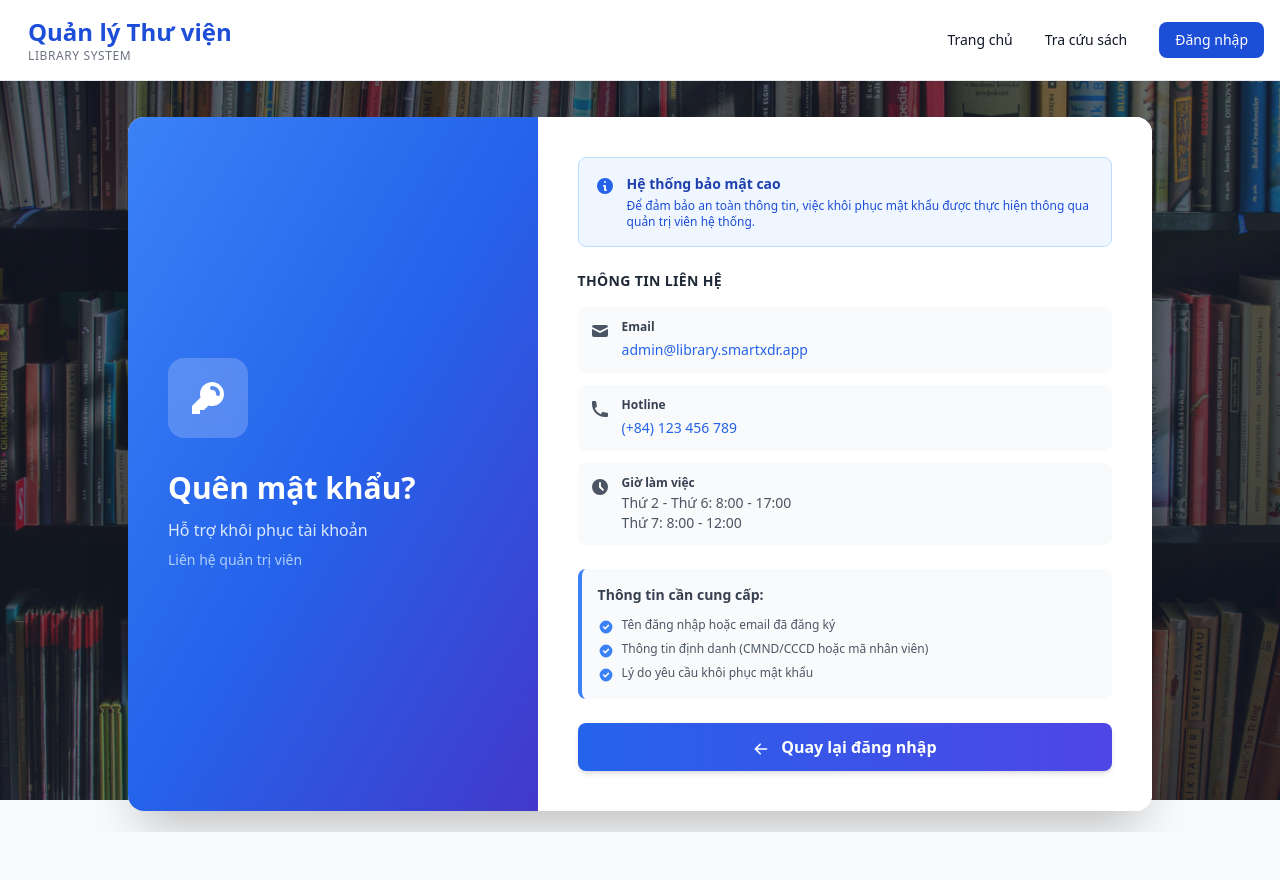
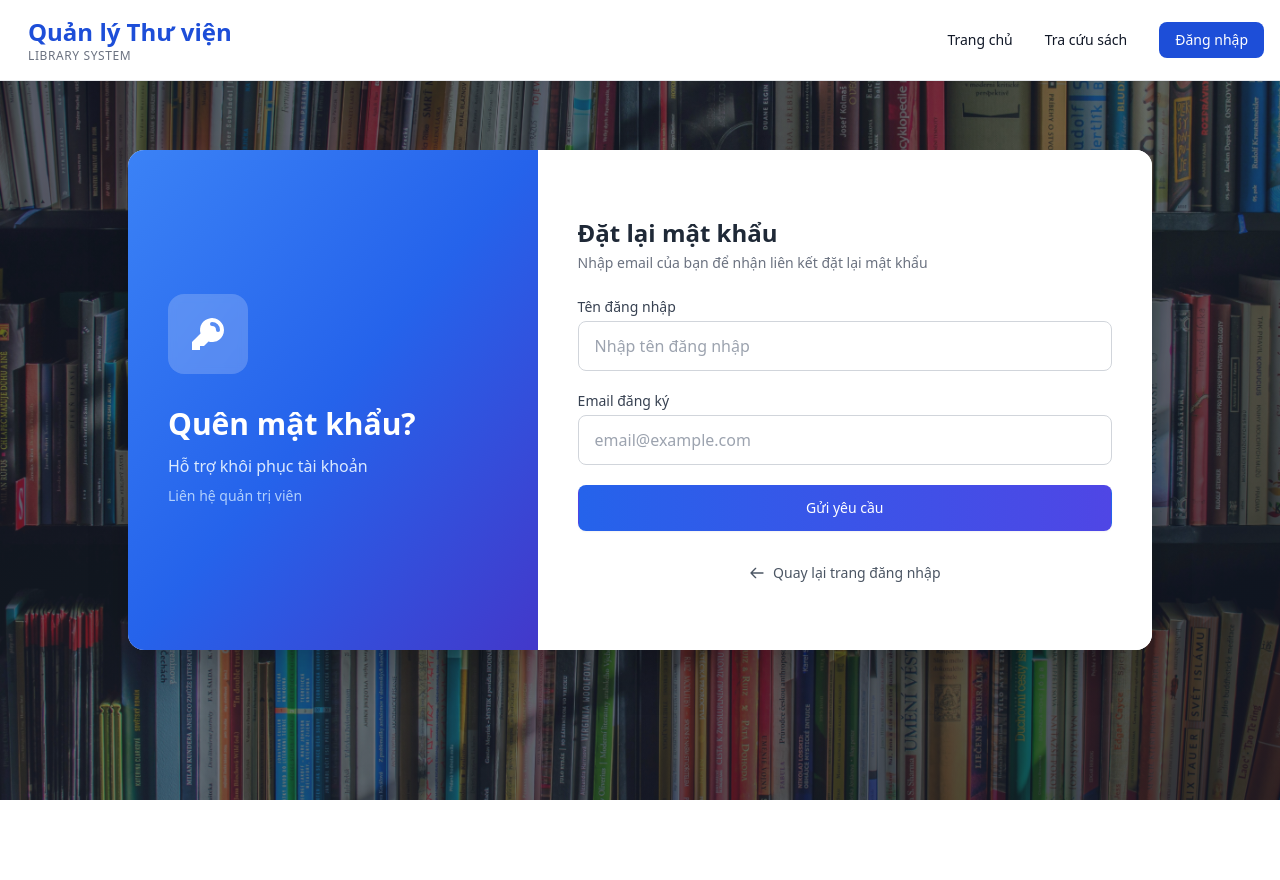
Before and after one commit to WanThinnn/Library-Management-System, a Django app: page /password-reset/ in a window 1280 px wide. After the commit the page ends 800 px from the top, so only its background shows below. Run offline with Django 5.2, Linux system fonts and the light colour scheme; some libraries are stand-ins or nearby versions.

Commit message:
feat: Implement comprehensive user authentication, account management, and initial application forms.

```diff
--- a/src/LibraryApp/forms.py
+++ b/src/LibraryApp/forms.py
@@ -30,6 +30,48 @@ class SafeIntegerField(forms.IntegerField):
             return value_int
         except (ValueError, TypeError):
             raise ValidationError(self.error_messages['invalid'], code='invalid')
+
+
+from django.contrib.auth.forms import AuthenticationForm, PasswordResetForm
+
+class UserEmailPasswordResetForm(PasswordResetForm):
+    """
+    Form quên mật khẩu custom
+    Yêu cầu nhập cả Username và Email để xác thực
+    """
+    username = forms.CharField(
+        label='Tên đăng nhập',
+        max_length=150,
+        widget=forms.TextInput(attrs={
+            'class': 'form-control',
+            'placeholder': 'Nhập tên đăng nhập',
+            'autofocus': True
+        })
+    )
+
+    # Override email field to add class/placeholder
+    email = forms.EmailField(
+        label='Email đăng ký',
+        max_length=254,
+        widget=forms.EmailInput(attrs={
+            'class': 'form-control',
+            'placeholder': 'email@example.com'
+        })
+    )
+
+    def clean(self):
+        cleaned_data = super().clean()
+        username = cleaned_data.get('username')
+        email = cleaned_data.get('email')
+
+        if username and email:
+            # Kiểm tra xem có user nào khớp cả username và email không
+            exists = User.objects.filter(username=username, email=email, is_active=True).exists()
+            if not exists:
+                raise ValidationError(
+                    "Thông tin tên đăng nhập và email không khớp, hoặc tài khoản không tồn tại."
+                )
+        return cleaned_data
 
 
 class LibraryLoginForm(AuthenticationForm):
--- a/src/LibraryApp/urls.py
+++ b/src/LibraryApp/urls.py
@@ -1,4 +1,5 @@
 from django.urls import path
+from django.contrib.auth import views as auth_views
 from . import views
 
 urlpatterns = [
@@ -9,6 +10,16 @@ urlpatterns = [
     path('logout/', views.logout_view, name='logout'),
     path('register/', views.register_view, name='register'),
     path('password-reset/', views.password_reset_view, name='password_reset'),
+
+    path('password-reset/done/',
+         auth_views.PasswordResetDoneView.as_view(template_name='accounts/password_reset_done.html'),
+         name='password_reset_done'),
+    path('password-reset-confirm/<uidb64>/<token>/',
+         auth_views.PasswordResetConfirmView.as_view(template_name='accounts/password_reset_confirm.html'),
+         name='password_reset_confirm'),
+    path('password-reset-complete/',
+         auth_views.PasswordResetCompleteView.as_view(template_name='accounts/password_reset_complete.html'),
+         name='password_reset_complete'),
 
     # Quản lý người dùng (CHỈ QUẢN LÝ)
     path('users/', views.user_list_view, name='user_list'),
--- a/src/LibraryApp/views.py
+++ b/src/LibraryApp/views.py
@@ -93,15 +93,73 @@ def logout_view(request):
     return redirect('/')
 
 
-def password_reset_view(request):
-    """
-    Trang quên mật khẩu
-    Hiển thị thông tin liên hệ quản trị viên
-    """
-    context = {
-        'page_title': 'Quên mật khẩu'
-    }
-    return render(request, 'accounts/password_reset.html', context)
+from django.contrib.auth.views import PasswordResetView
+from django.urls import reverse_lazy
+from django.conf import settings
+from urllib.parse import urlparse
+from .forms import UserEmailPasswordResetForm
+
+class CustomPasswordResetView(PasswordResetView):
+    template_name = 'accounts/password_reset.html'
+    email_template_name = 'accounts/password_reset_email.html'
+    subject_template_name = 'accounts/password_reset_subject.txt'
+    success_url = reverse_lazy('password_reset_done')
+    form_class = UserEmailPasswordResetForm
+
+    def get_context_data(self, **kwargs):
+        context = super().get_context_data(**kwargs)
+        context['page_title'] = 'Quên mật khẩu'
+        return context
+
+    def form_valid(self, form):
+        # Determine which URL info to use
+        # Logic:
+        # 1. Start with LOCAL_URL as default
+        # 2. If PUBLIC_URL is defined AND (we are not in DEBUG OR request host matches public domain), use PUBLIC_URL
+
+        target_url = settings.LOCAL_URL
+        public_url = settings.PUBLIC_URL
+
+        if public_url:
+            # Parse public url to get domain
+            try:
+                public_parts = urlparse(public_url)
+                request_host = self.request.get_host()
+
+                # If the current request is coming from the public domain, OR we strictly want to valid public url usage
+                # A simple heuristic: if request host is part of public url, use it.
+                # However, user said: "If tunnel...". Tunnel often means request host IS the public domain.
+                # But sometimes proxy setup is tricky.
+                # Let's trust the user's intent: If PUBLIC_URL is set, we prefer it if we are accessing via that domain
+                # OR if DEBUG is False (Production/Tunnel mode assumption).
+
+                if public_parts.netloc in request_host or not settings.DEBUG:
+                    target_url = public_url
+            except:
+                pass
+
+        # Extract domain and protocol from target_url
+        parsed = urlparse(target_url)
+        domain = parsed.netloc
+        scheme = parsed.scheme
+        use_https = (scheme == 'https')
+
+        opts = {
+            'use_https': use_https,
+            'token_generator': self.token_generator,
+            'from_email': self.from_email,
+            'email_template_name': self.email_template_name,
+            'subject_template_name': self.subject_template_name,
+            'request': self.request,
+            'html_email_template_name': self.html_email_template_name,
+            'extra_email_context': self.extra_email_context,
+            'domain_override': domain,
+        }
+        form.save(**opts)
+        return super().form_valid(form)
+
+# Rename to match urls.py expectation or update urls.py
+password_reset_view = CustomPasswordResetView.as_view()
 
 
 @login_required
--- a/src/LibraryManagementSystem/settings.py
+++ b/src/LibraryManagementSystem/settings.py
@@ -200,6 +200,10 @@ LOGOUT_REDIRECT_URL = '/auth/login/'
 # Password reset timeout (in seconds)
 PASSWORD_RESET_TIMEOUT = 3600  # 1 hour
 
+# Application URLs
+LOCAL_URL = os.getenv('LOCAL_URL', 'http://127.0.0.1:8000')
+PUBLIC_URL = os.getenv('PUBLIC_URL', None)
+
 # Security settings for production
 if not DEBUG:
     SECURE_SSL_REDIRECT = False  # Nginx handles SSL
--- a/src/templates/Accounts/login.html
+++ b/src/templates/Accounts/login.html
@@ -3,8 +3,8 @@
 
 {% block title %}Đăng nhập - {{ block.super }}{% endblock %}
 
-{% block content %}
-<div class="relative flex items-center justify-center px-4 py-6" style="min-height: calc(100vh - 4rem); max-height: calc(100vh - 4rem); overflow: hidden;">
+{% block body_content %}
+<div class="relative flex items-center justify-center px-4 h-screen overflow-hidden">
   <!-- Background full không crop -->
   <div class="fixed inset-0 z-0">
     <img
--- a/src/templates/Accounts/password_reset.html
+++ b/src/templates/Accounts/password_reset.html
@@ -3,8 +3,8 @@
 
 {% block title %}Quên mật khẩu - {{ block.super }}{% endblock %}
 
-{% block content %}
-<div class="relative flex items-center justify-center px-4 py-8" style="min-height: calc(100vh - 4rem); max-height: calc(100vh - 4rem); overflow: hidden;">
+{% block body_content %}
+<div class="relative flex items-center justify-center px-4 h-screen overflow-hidden">
   <!-- Background with blur overlay -->
   <div class="fixed inset-0 z-0">
     <img
@@ -38,107 +38,74 @@
         <!-- Right side - Content (3 columns) -->
         <div class="md:col-span-3 p-10 flex flex-col justify-center bg-white dark:bg-gray-800">
         <div class="space-y-6">
-          <!-- Information Card -->
-          <div class="bg-blue-50 dark:bg-blue-900/20 border border-blue-200 dark:border-blue-800 rounded-lg p-4">
-            <div class="flex items-start gap-3">
-              <svg class="w-5 h-5 text-blue-600 dark:text-blue-400 flex-shrink-0 mt-0.5" fill="currentColor" viewBox="0 0 20 20">
-                <path fill-rule="evenodd" d="M18 10a8 8 0 11-16 0 8 8 0 0116 0zm-7-4a1 1 0 11-2 0 1 1 0 012 0zM9 9a1 1 0 000 2v3a1 1 0 001 1h1a1 1 0 100-2v-3a1 1 0 00-1-1H9z" clip-rule="evenodd"/>
-              </svg>
-              <div>
-                <p class="text-sm font-semibold text-blue-800 dark:text-blue-200 mb-1">Hệ thống bảo mật cao</p>
-                <p class="text-xs text-blue-700 dark:text-blue-300">
-                  Để đảm bảo an toàn thông tin, việc khôi phục mật khẩu được thực hiện thông qua quản trị viên hệ thống.
-                </p>
-              </div>
-            </div>
+          <div class="mb-2">
+            <h2 class="text-2xl font-bold text-gray-800 dark:text-white">Đặt lại mật khẩu</h2>
+            <p class="text-gray-500 text-sm mt-1">Nhập email của bạn để nhận liên kết đặt lại mật khẩu</p>
           </div>
 
-          <!-- Contact Information -->
-          <div class="space-y-4">
-            <h3 class="text-sm font-bold text-gray-800 dark:text-gray-200 uppercase tracking-wide">Thông tin liên hệ</h3>
+          <form method="post" class="space-y-5">
+            {% csrf_token %}
 
-            <div class="space-y-3">
-              <!-- Email -->
-              <div class="flex items-start gap-3 p-3 bg-gray-50 dark:bg-gray-700/50 rounded-lg">
-                <svg class="w-5 h-5 text-gray-600 dark:text-gray-400 flex-shrink-0 mt-0.5" fill="currentColor" viewBox="0 0 20 20">
-                  <path d="M2.003 5.884L10 9.882l7.997-3.998A2 2 0 0016 4H4a2 2 0 00-1.997 1.884z"/>
-                  <path d="M18 8.118l-8 4-8-4V14a2 2 0 002 2h12a2 2 0 002-2V8.118z"/>
-                </svg>
-                <div>
-                  <p class="text-xs font-semibold text-gray-700 dark:text-gray-300 mb-0.5">Email</p>
-                  <a href="mailto:admin@library.smartxdr.app" class="text-sm text-blue-600 hover:text-blue-700 dark:text-blue-400 dark:hover:text-blue-300 font-medium">
-                    admin@library.smartxdr.app
-                  </a>
+            {% if form.errors %}
+            <div class="bg-red-50 dark:bg-red-900/30 border-l-4 border-red-500 p-4 rounded-r-lg">
+              <div class="flex">
+                <div class="flex-shrink-0">
+                  <svg class="h-5 w-5 text-red-400" viewBox="0 0 20 20" fill="currentColor">
+                    <path fill-rule="evenodd" d="M10 18a8 8 0 100-16 8 8 0 000 16zM8.707 7.293a1 1 0 00-1.414 1.414L8.586 10l-1.293 1.293a1 1 0 101.414 1.414L10 11.414l1.293 1.293a1 1 0 001.414-1.414L11.414 10l1.293-1.293a1 1 0 00-1.414-1.414L10 8.586 8.707 7.293z" clip-rule="evenodd" />
+                  </svg>
                 </div>
-              </div>
-
-              <!-- Phone -->
-              <div class="flex items-start gap-3 p-3 bg-gray-50 dark:bg-gray-700/50 rounded-lg">
-                <svg class="w-5 h-5 text-gray-600 dark:text-gray-400 flex-shrink-0 mt-0.5" fill="currentColor" viewBox="0 0 20 20">
-                  <path d="M2 3a1 1 0 011-1h2.153a1 1 0 01.986.836l.74 4.435a1 1 0 01-.54 1.06l-1.548.773a11.037 11.037 0 006.105 6.105l.774-1.548a1 1 0 011.059-.54l4.435.74a1 1 0 01.836.986V17a1 1 0 01-1 1h-2C7.82 18 2 12.18 2 5V3z"/>
-                </svg>
-                <div>
-                  <p class="text-xs font-semibold text-gray-700 dark:text-gray-300 mb-0.5">Hotline</p>
-                  <a href="tel:+84123456789" class="text-sm text-blue-600 hover:text-blue-700 dark:text-blue-400 dark:hover:text-blue-300 font-medium">
-                    (+84) 123 456 789
-                  </a>
-                </div>
-              </div>
-
-              <!-- Office Hours -->
-              <div class="flex items-start gap-3 p-3 bg-gray-50 dark:bg-gray-700/50 rounded-lg">
-                <svg class="w-5 h-5 text-gray-600 dark:text-gray-400 flex-shrink-0 mt-0.5" fill="currentColor" viewBox="0 0 20 20">
-                  <path fill-rule="evenodd" d="M10 18a8 8 0 100-16 8 8 0 000 16zm1-12a1 1 0 10-2 0v4a1 1 0 00.293.707l2.828 2.829a1 1 0 101.415-1.415L11 9.586V6z" clip-rule="evenodd"/>
-                </svg>
-                <div>
-                  <p class="text-xs font-semibold text-gray-700 dark:text-gray-300 mb-0.5">Giờ làm việc</p>
-                  <p class="text-sm text-gray-600 dark:text-gray-400">
-                    Thứ 2 - Thứ 6: 8:00 - 17:00<br>
-                    Thứ 7: 8:00 - 12:00
+                <div class="ml-3">
+                  <p class="text-sm text-red-700 dark:text-red-300">
+                    {% for field in form %}
+                      {% for error in field.errors %}
+                        {{ error }}<br>
+                      {% endfor %}
+                    {% endfor %}
+                    {% for error in form.non_field_errors %}
+                      {{ error }}
+                    {% endfor %}
                   </p>
                 </div>
               </div>
             </div>
-          </div>
+            {% endif %}
 
-          <!-- Action Required -->
-          <div class="bg-gray-50 dark:bg-gray-700/50 rounded-lg p-4 border-l-4 border-blue-500">
-            <p class="text-sm text-gray-700 dark:text-gray-300 mb-3">
-              <span class="font-semibold">Thông tin cần cung cấp:</span>
-            </p>
-            <ul class="space-y-1.5 text-xs text-gray-600 dark:text-gray-400">
-              <li class="flex items-start gap-2">
-                <svg class="w-4 h-4 text-blue-500 flex-shrink-0 mt-0.5" fill="currentColor" viewBox="0 0 20 20">
-                  <path fill-rule="evenodd" d="M10 18a8 8 0 100-16 8 8 0 000 16zm3.707-9.293a1 1 0 00-1.414-1.414L9 10.586 7.707 9.293a1 1 0 00-1.414 1.414l2 2a1 1 0 001.414 0l4-4z" clip-rule="evenodd"/>
-                </svg>
-                <span>Tên đăng nhập hoặc email đã đăng ký</span>
-              </li>
-              <li class="flex items-start gap-2">
-                <svg class="w-4 h-4 text-blue-500 flex-shrink-0 mt-0.5" fill="currentColor" viewBox="0 0 20 20">
-                  <path fill-rule="evenodd" d="M10 18a8 8 0 100-16 8 8 0 000 16zm3.707-9.293a1 1 0 00-1.414-1.414L9 10.586 7.707 9.293a1 1 0 00-1.414 1.414l2 2a1 1 0 001.414 0l4-4z" clip-rule="evenodd"/>
-                </svg>
-                <span>Thông tin định danh (CMND/CCCD hoặc mã nhân viên)</span>
-              </li>
-              <li class="flex items-start gap-2">
-                <svg class="w-4 h-4 text-blue-500 flex-shrink-0 mt-0.5" fill="currentColor" viewBox="0 0 20 20">
-                  <path fill-rule="evenodd" d="M10 18a8 8 0 100-16 8 8 0 000 16zm3.707-9.293a1 1 0 00-1.414-1.414L9 10.586 7.707 9.293a1 1 0 00-1.414 1.414l2 2a1 1 0 001.414 0l4-4z" clip-rule="evenodd"/>
-                </svg>
-                <span>Lý do yêu cầu khôi phục mật khẩu</span>
-              </li>
-            </ul>
-          </div>
+            <div>
+              <label for="{{ form.username.id_for_label }}" class="block text-sm font-medium text-gray-700 dark:text-gray-300 mb-1">
+                Tên đăng nhập
+              </label>
+              <input type="text" name="username" id="{{ form.username.id_for_label }}" required
+                class="w-full px-4 py-3 rounded-lg border border-gray-300 dark:border-gray-600 focus:ring-2 focus:ring-blue-500 focus:border-blue-500 dark:bg-gray-700 dark:text-white transition duration-200"
+                placeholder="Nhập tên đăng nhập"
+                value="{{ form.username.value|default:'' }}">
+            </div>
 
-            <!-- Back to Login Button -->
-            <a
-              href="{% url 'login' %}"
-              class="block w-full bg-gradient-to-r from-blue-600 to-indigo-600 hover:from-blue-700 hover:to-indigo-700 text-white font-semibold py-3 px-4 rounded-lg shadow-md hover:shadow-lg focus:ring-4 focus:ring-blue-300 dark:focus:ring-blue-800/50 transition-all transform hover:-translate-y-0.5 text-center"
+            <div>
+              <label for="{{ form.email.id_for_label }}" class="block text-sm font-medium text-gray-700 dark:text-gray-300 mb-1">
+                Email đăng ký
+              </label>
+              <input type="email" name="email" id="{{ form.email.id_for_label }}" required
+                class="w-full px-4 py-3 rounded-lg border border-gray-300 dark:border-gray-600 focus:ring-2 focus:ring-blue-500 focus:border-blue-500 dark:bg-gray-700 dark:text-white transition duration-200"
+                placeholder="email@example.com"
+                value="{{ form.email.value|default:'' }}">
+            </div>
+
+            <button type="submit"
+              class="w-full flex justify-center py-3 px-4 border border-transparent rounded-lg shadow-sm text-sm font-medium text-white bg-gradient-to-r from-blue-600 to-indigo-600 hover:from-blue-700 hover:to-indigo-700 focus:outline-none focus:ring-2 focus:ring-offset-2 focus:ring-blue-500 transform transition hover:-translate-y-0.5"
             >
-              <svg class="w-4 h-4 inline-block mr-2" fill="currentColor" viewBox="0 0 20 20">
-                <path fill-rule="evenodd" d="M9.707 16.707a1 1 0 01-1.414 0l-6-6a1 1 0 010-1.414l6-6a1 1 0 011.414 1.414L5.414 9H17a1 1 0 110 2H5.414l4.293 4.293a1 1 0 010 1.414z" clip-rule="evenodd"/>
+              Gửi yêu cầu
+            </button>
+          </form>
+
+          <div class="text-center pt-2">
+            <a href="{% url 'login' %}" class="flex items-center justify-center gap-2 text-sm text-gray-600 hover:text-blue-600 dark:text-gray-400 dark:hover:text-blue-400 transition-colors">
+              <svg class="w-4 h-4" fill="none" stroke="currentColor" viewBox="0 0 24 24">
+                <path stroke-linecap="round" stroke-linejoin="round" stroke-width="2" d="M10 19l-7-7m0 0l7-7m-7 7h18"></path>
               </svg>
-              Quay lại đăng nhập
+              Quay lại trang đăng nhập
             </a>
           </div>
+        </div>
         </div>
       </div>
     </div>
--- a/src/templates/Accounts/password_reset_complete.html
+++ b/src/templates/Accounts/password_reset_complete.html
@@ -3,8 +3,8 @@
 
 {% block title %}Hoàn tất - {{ block.super }}{% endblock %}
 
-{% block content %}
-<div class="relative flex items-center justify-center px-4 py-8" style="min-height: calc(100vh - 4rem); max-height: calc(100vh - 4rem); overflow: hidden;">
+{% block body_content %}
+<div class="relative flex items-center justify-center px-4 h-screen overflow-hidden">
   <!-- Background -->
   <div class="fixed inset-0 z-0">
     <img
--- a/src/templates/Accounts/password_reset_confirm.html
+++ b/src/templates/Accounts/password_reset_confirm.html
@@ -3,8 +3,8 @@
 
 {% block title %}Đặt mật khẩu mới - {{ block.super }}{% endblock %}
 
-{% block content %}
-<div class="relative flex items-center justify-center px-4 py-8" style="min-height: calc(100vh - 4rem); max-height: calc(100vh - 4rem); overflow: hidden;">
+{% block body_content %}
+<div class="relative flex items-center justify-center px-4 h-screen overflow-hidden">
   <!-- Background -->
   <div class="fixed inset-0 z-0">
     <img
@@ -33,6 +33,7 @@
         <form method="post" class="space-y-5">
           {% csrf_token %}
 
+          <div class="grid grid-cols-1 md:grid-cols-2 gap-4">
             <div class="space-y-2">
               <label
                 for="{{ form.new_password1.id_for_label }}"
@@ -82,6 +83,7 @@
               </div>
               {% endif %}
             </div>
+          </div>
 
           <button
             type="submit"
--- a/src/templates/Accounts/password_reset_done.html
+++ b/src/templates/Accounts/password_reset_done.html
@@ -3,8 +3,8 @@
 
 {% block title %}Email đã gửi - {{ block.super }}{% endblock %}
 
-{% block content %}
-<div class="relative flex items-center justify-center px-4 py-8" style="min-height: calc(100vh - 4rem); max-height: calc(100vh - 4rem); overflow: hidden;">
+{% block body_content %}
+<div class="relative flex items-center justify-center px-4 h-screen overflow-hidden">
   <!-- Background -->
   <div class="fixed inset-0 z-0">
     <img
--- a/src/templates/Accounts/profile.html
+++ b/src/templates/Accounts/profile.html
@@ -35,15 +35,15 @@
       <div class="bg-white dark:bg-gray-800 rounded-xl shadow-md border border-gray-200 dark:border-gray-700 overflow-hidden flex flex-col">
         <!-- Avatar Section -->
         <div class="bg-gradient-to-br from-blue-600 via-indigo-600 to-purple-600 p-6 text-center">
-          <div class="w-20 h-20 bg-white dark:bg-gray-800/20 backdrop-blur rounded-full flex items-center justify-center text-3xl font-bold text-white mx-auto mb-3 shadow-lg">
+          <div class="w-20 h-20 bg-white dark:bg-gray-800/20 backdrop-blur rounded-full flex items-center justify-center text-3xl font-bold text-blue-600 dark:text-white mx-auto mb-3 shadow-lg">
             {{ profile_user.username|slice:":1"|upper }}
           </div>
           <h2 class="text-lg font-bold text-white">{{ profile_user.username }}</h2>
           <div class="flex justify-center gap-2 mt-2">
             {% if profile_user.is_superuser %}
-              <span class="bg-white dark:bg-gray-800/20 text-white text-xs font-medium px-3 py-1 rounded-full">Admin</span>
+              <span class="bg-white dark:bg-gray-800/20 text-blue-600 dark:text-white text-xs font-medium px-3 py-1 rounded-full">Admin</span>
             {% elif profile_user.is_staff %}
-              <span class="bg-white dark:bg-gray-800/20 text-white text-xs font-medium px-3 py-1 rounded-full">Staff</span>
+              <span class="bg-white dark:bg-gray-800/20 text-blue-600 dark:text-white text-xs font-medium px-3 py-1 rounded-full">Staff</span>
             {% endif %}
           </div>
         </div>
--- a/src/theme/templates/base.html
+++ b/src/theme/templates/base.html
@@ -467,6 +467,7 @@
         </div>
       </div>
     </nav>
+    {% block body_content %}
     <div class="pt-24 pb-12 flex-grow">
       <div class="max-w-screen-xl mx-auto px-4 sm:px-6 lg:px-8">
         {% if messages %}
@@ -485,6 +486,7 @@
         {% block content %}{% endblock %}
       </div>
     </div>
+    {% endblock %}
     <script>
       // Mobile navbar toggle
       document
```
Also changed, not shown: src/templates/Accounts/register.html (+25 -21 lines), src/templates/app/users/user_form.html (+5 -5 lines). Lines whose indentation alone changed are shown as unchanged.
